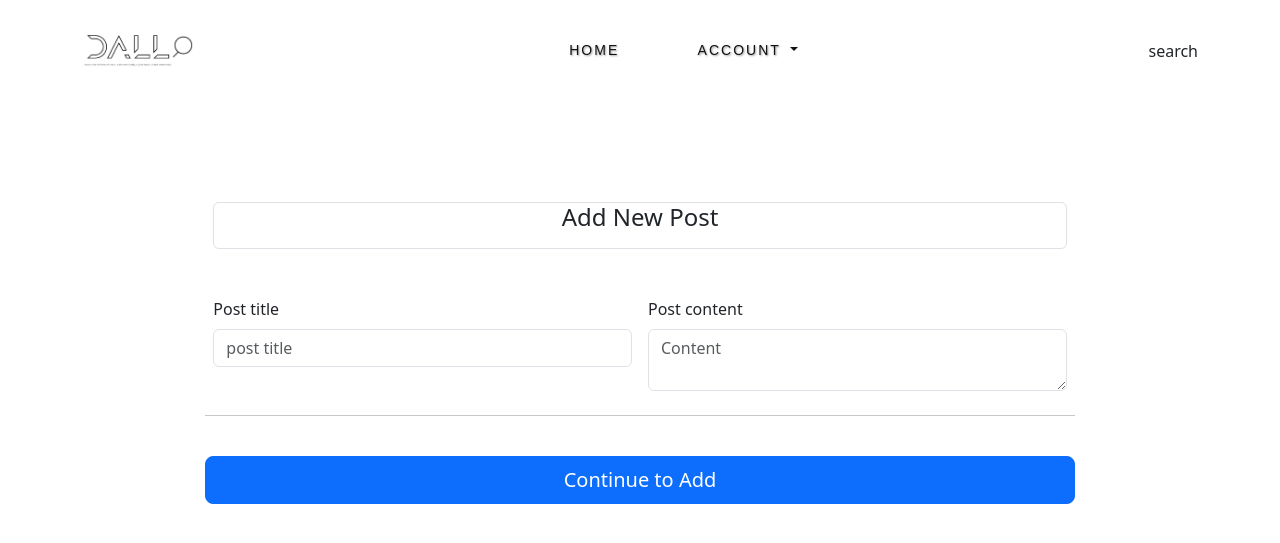
After one commit to KhamisAldossari/Dall, a Django app: page /posts/add in a window 1280 px wide. The commit adds this page. Shown: the top 543 px of the page. Run offline with Django 5.2, Linux system fonts and the light colour scheme.

Commit message:
added not found page in main and worked on post (view,templates, and urls)

```diff
--- a/DallProject/main/templates/main/base.html
+++ b/DallProject/main/templates/main/base.html
@@ -30,7 +30,7 @@
                     </li>
                     {% if request.user.is_authenticated %}
                     <li class="nav-item">
-                      <a class="nav-link" href="{% url 'main:home_view'%}">Tasks</a>
+                      <a class="nav-link" href="{% url 'posts:post_list'%}">Posts</a>
                     </li>
                     <li class="nav-item">
                       <a class="nav-link" href="{% url 'main:home_view'%}">Assign new task</a>
--- /dev/null
+++ b/DallProject/main/templates/main/not_found.html
@@ -0,0 +1,5 @@
+{% extends 'main/base.html' %}
+{% block title %} Error {% endblock %}
+{% block content %}
+{{msg}}
+{%endblock%}
--- a/DallProject/main/templates/main/welcome_email.html
+++ b/DallProject/main/templates/main/welcome_email.html
@@ -1,5 +1,5 @@
 {% extends 'main/base.html' %}
-{% block title %} AQARI {% endblock %}
+{% block title %} Welcome {% endblock %}
 {% block content %}
 <section class="body_unthorized">
     <div class="container_unthorized">
--- /dev/null
+++ b/DallProject/posts/templates/posts/post_create.html
@@ -0,0 +1,46 @@
+{% extends 'main/base.html' %}
+{% load static %}
+
+{% block title %}Create a New Post{% endblock %}
+
+
+{% block content %}
+<section class="d-flex justify-content-center">
+
+
+    <div class="col-md-7 col-lg-8 m-3 mt-5">
+      <div class="d-flex justify-content-center border rounded" style="margin-top: 5rem;margin-bottom: 3rem;">
+        <h4 class="mb-3">Add New Post</h4>
+      </div>
+        <form class="needs-validation" action="{%url 'posts:post_create' %}" method="POST">
+          {% if msg %}
+          <div class="alert alert-danger" role="alert">
+              {{ msg }}
+            </div>
+            {%endif%}
+          {% csrf_token %}
+            <div class="row g-3">
+            <div class="col-sm-6">
+              <label for="title" class="form-label">Post title</label>
+              <input type="text" class="form-control" name="title"  placeholder="post title"  required="">
+              <div class="invalid-feedback">
+                Most be not empty.
+              </div>
+            </div>
+
+                <div class="col-sm-6">
+                  <label for="content" class="form-label">Post content</label>
+                  <textarea  class="form-control" name="content" id="content" placeholder="Content" required=""></textarea>
+                  <div class="invalid-feedback">
+                    Most be not empty.
+                    </div>
+                </div>
+
+          <hr class="my-4">
+
+          <button class="w-100 btn btn-primary btn-lg" type="submit">Continue to Add</button>
+        </form>
+      </div>
+    </div>
+    </section>
+{% endblock %}
--- a/DallProject/posts/urls.py
+++ b/DallProject/posts/urls.py
@@ -3,4 +3,8 @@ from . import views
 
 app_name = "posts"
 
-urlpatterns =[]
+urlpatterns =[
+    path('home', views.post_list, name='post_list'),
+    path('add', views.post_create, name='post_create'),
+
+]
--- a/DallProject/posts/views.py
+++ b/DallProject/posts/views.py
@@ -1,3 +1,44 @@
-from django.shortcuts import render
+from django.shortcuts import render, redirect
+from .models import Post
+from replies.models import Reply
+# Create your views here.
 
-# Create your views here.
+
+def post_list(request):
+    try:
+        if "search" in request.GET:
+            posts = Post.objects.filter(title__contains=request.GET["search"])
+        elif "category" in request.GET:
+            posts = Post.objects.filter(category=request.GET["category"])
+        else:
+            posts = Post.objects.all()
+
+        return render(request, 'posts/post_list.html', {'posts': posts})
+    except Exception as e:
+        return render(request, 'main/not_found.html')
+
+def post_create(request):
+    msg=None
+    try:
+        if request.method == "POST":
+            new_post=Post(
+            title=request.POST["title"],
+            content=request.POST["content"],
+            post_user=request.user,
+            )
+            new_post.save()
+            return redirect('posts:post_list')
+    except Exception as e:
+        msg = f"An error occured, please fill in all fields and try again . {e}"
+    return render(request , 'posts/post_create.html',{'msg':msg})
+
+def post_detail(request, post_id):
+    msg=None
+    try:
+        post= Post.objects.get(id=post_id)
+        replies= post.reply_set.all()
+    except Exception as e:
+        msg= f"An error occured ! ({e})"
+        return render(request, 'main/not_found.html',{'msg':msg})
+
+    return render(request, 'posts/post_detail.html', {'post': post, "replies":replies})
--- a/DallProject/replies/urls.py
+++ b/DallProject/replies/urls.py
@@ -3,4 +3,6 @@ from . import views
 
 app_name = "replies"
 
-urlpatterns =[]
+urlpatterns =[
+
+]
```
Also changed, not shown: DallProject/posts/templates/posts/post_list.html (added, +34 -0 lines), DallProject/posts/templates/posts/post_detail.html (added), 2 other files.
